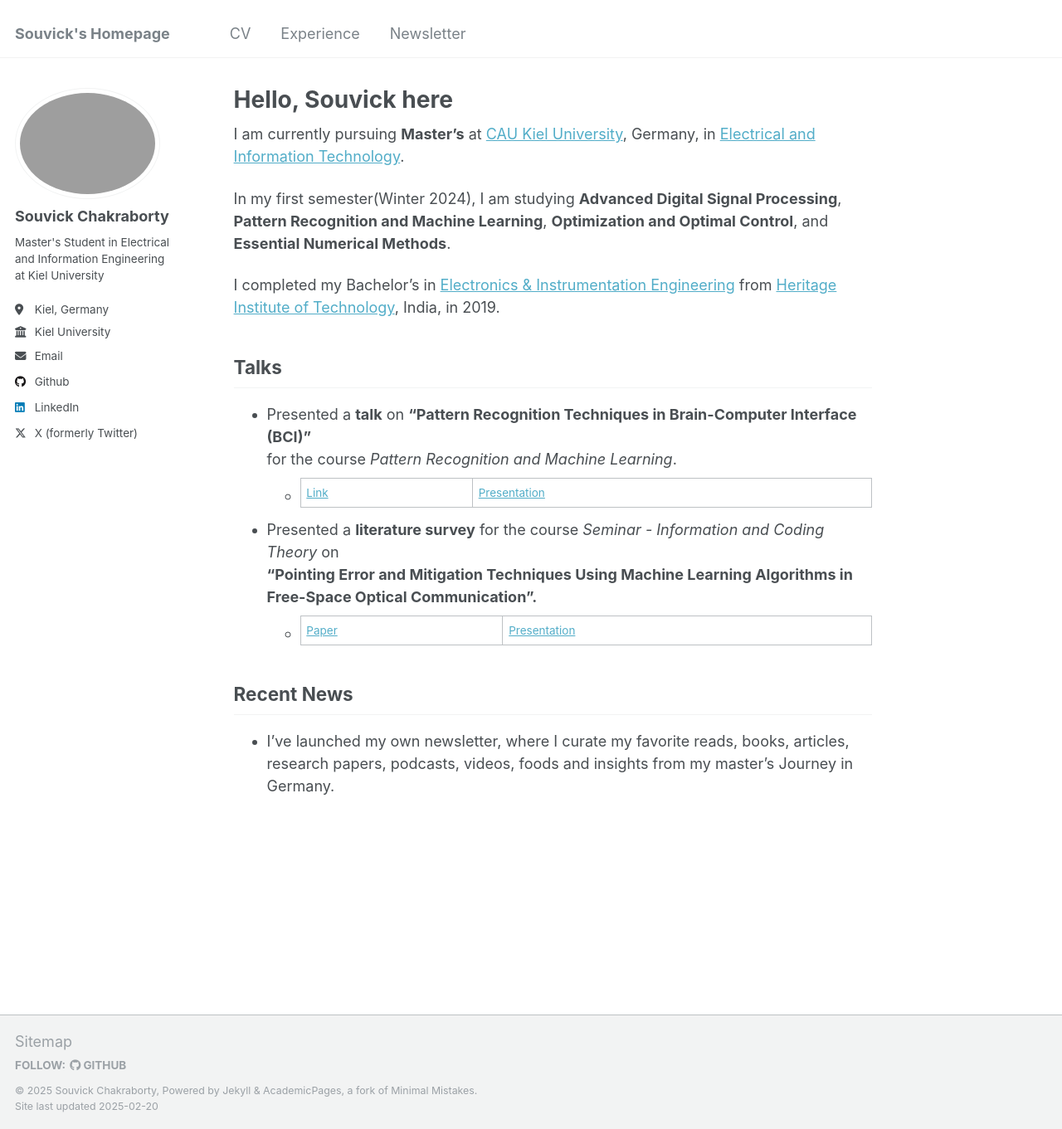
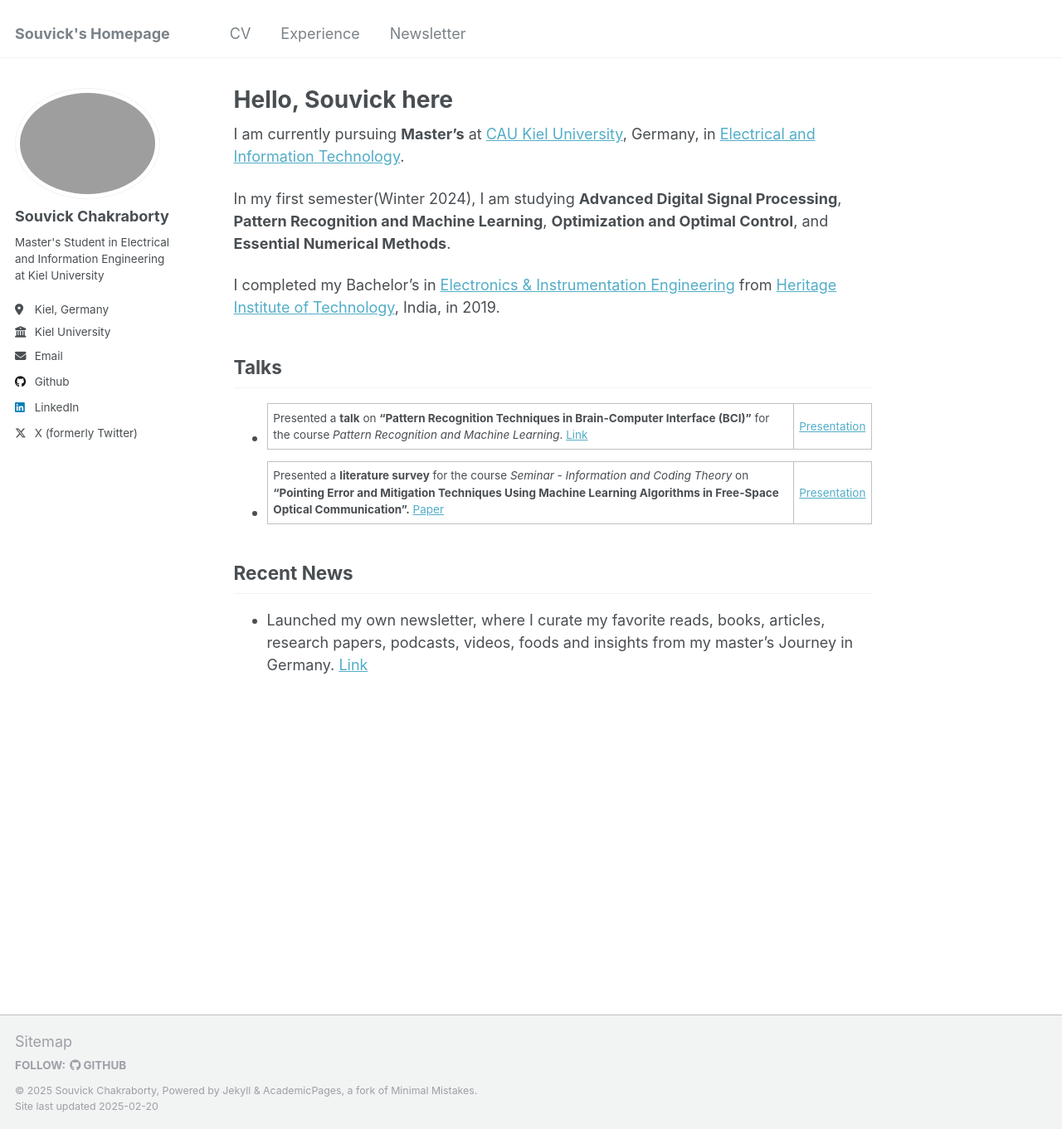
Before and after one commit to SouvickC/SouvickC.github.io, a Jekyll site: the page built from _pages/about.md, in a window 1280 px wide and 1361 px high. Shown: the whole window at 83% size. Built offline with Jekyll 4.4.1, drawn with Linux system fonts in a browser that asks for light colours.

Commit message:
update first page

```diff
--- a/_pages/about.md
+++ b/_pages/about.md
@@ -17,17 +17,13 @@ I completed my Bachelor's in [Electronics & Instrumentation Engineering](https:/
 
 Talks
 --
-- Presented a **talk** on **"Pattern Recognition Techniques in Brain-Computer Interface (BCI)"**
-  for the course *Pattern Recognition and Machine Learning*.
-  -  [Link](https://dss-kiel.de/index.php/teaching/lectures/lecture-pattern-recognition) | [Presentation](/files/PRML_Talk_SouvickC.pdf)
+- Presented a **talk** on **"Pattern Recognition Techniques in Brain-Computer Interface (BCI)"** for the course *Pattern Recognition and Machine Learning*. [Link](https://dss-kiel.de/index.php/teaching/lectures/lecture-pattern-recognition) | [Presentation](/files/PRML_Talk_SouvickC.pdf)
 
 
-- Presented a **literature survey** for the course *Seminar - Information and Coding Theory* on
-  **"Pointing Error and Mitigation Techniques Using Machine Learning Algorithms in Free-Space Optical Communication".**
-  -  [Paper](/files/Seminar_ICT_paper_Souvick_C.pdf) |  [Presentation](/files/Seminar_ICT_PPT_Souvick_C.pdf)
+- Presented a **literature survey** for the course *Seminar - Information and Coding Theory* on **"Pointing Error and Mitigation Techniques Using Machine Learning Algorithms in Free-Space Optical Communication".** [Paper](/files/Seminar_ICT_paper_Souvick_C.pdf) |  [Presentation](/files/Seminar_ICT_PPT_Souvick_C.pdf)
 
 
 Recent News
 ----
 
-- I've launched my own newsletter, where I curate my favorite reads, books, articles, research papers, podcasts, videos, foods and insights from my master's Journey in Germany.
+- Launched my own newsletter, where I curate my favorite reads, books, articles, research papers, podcasts, videos, foods and insights from my master's Journey in Germany. [Link](https://souvickc.substack.com/)
```
